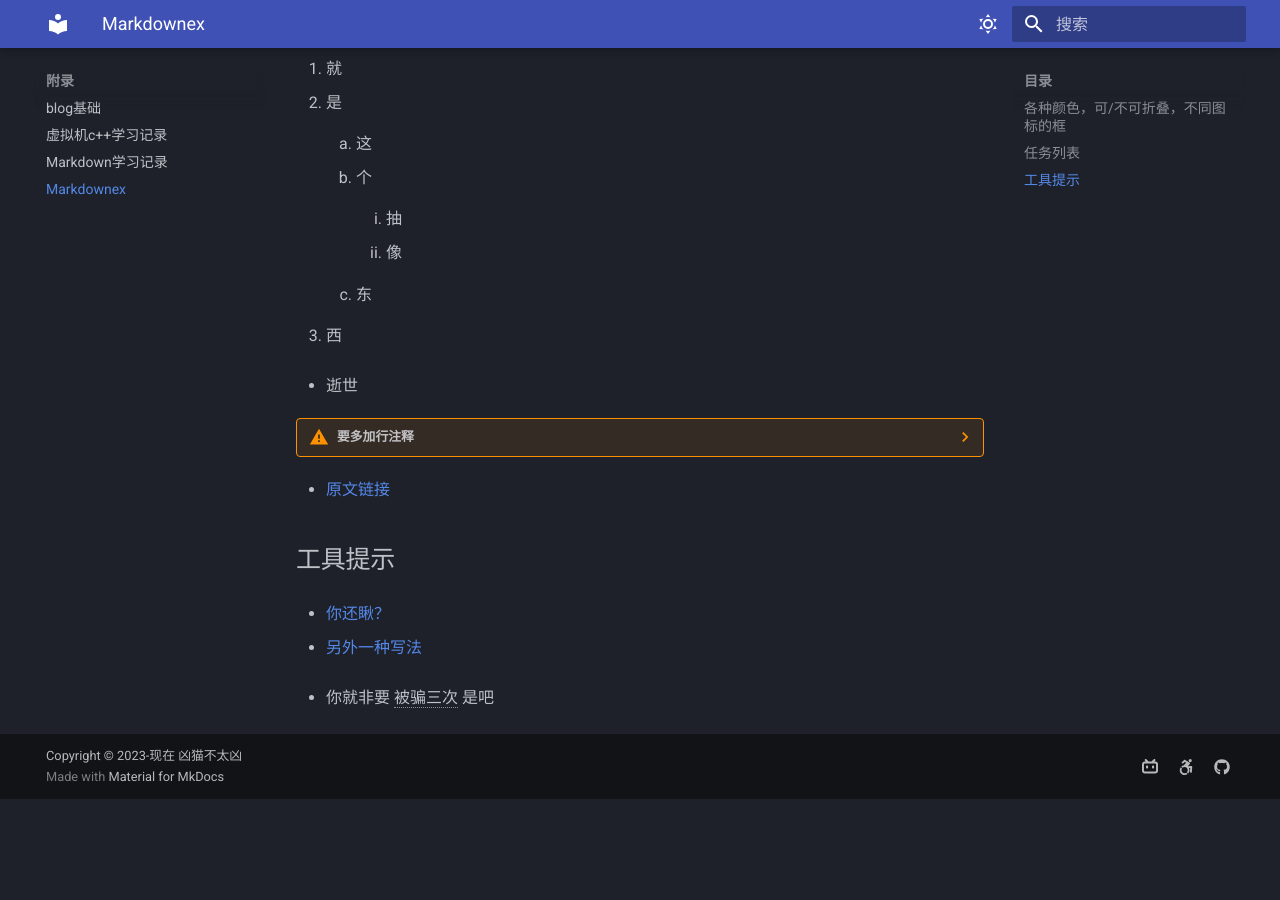
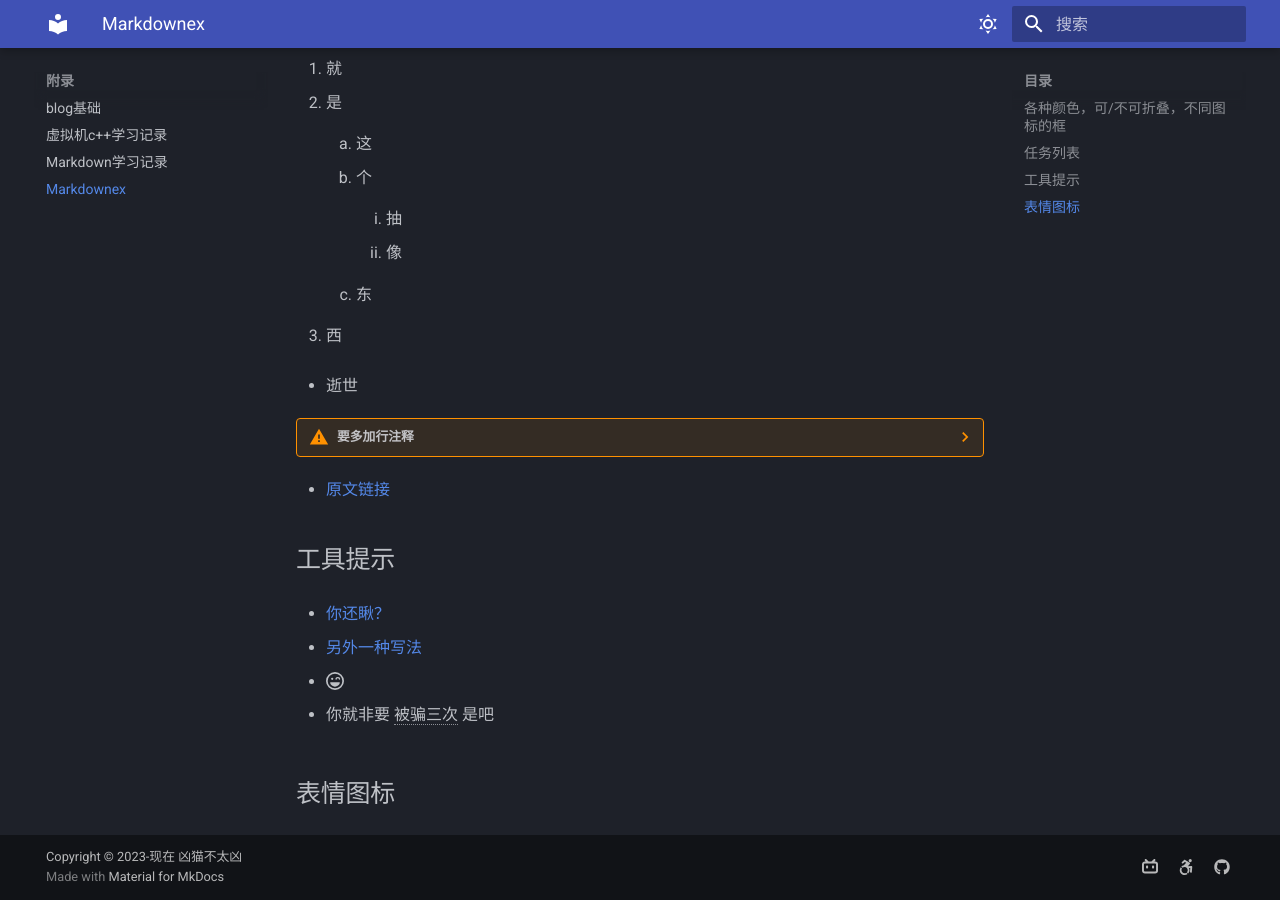
Before and after one commit to Xmbtx/xmbtx-blog, an MkDocs documentation site: the page built from docs/mkd/mkdex.md, in a window 1280 px wide and 900 px high, scrolled down 764 px. Built offline with MkDocs 1.6.1 and Material for MkDocs 9.7.7, drawn with Linux system fonts in a browser that asks for light colours; before the commit the page ends 1563 px from its top, so only the background shows below that.

Commit message:
2023-11-15_14:25:44 update

```diff
--- a/docs/mkd/mkdex.md
+++ b/docs/mkd/mkdex.md
@@ -60,8 +60,10 @@
 
 - [另外一种写法][111]
 
-<!---图标法--->
+- :fontawesome-regular-face-laugh-wink:{ title="你还是被骗了" }
 
 - 你就非要 被骗三次 是吧
 
 [111]: https://www.bilibili.com/video/BV1hq4y1s7VH/?spm_id_from=333.337.search-card.all.click "你又被骗了"
+
+## 表情图标
--- a/mkdocs.yml
+++ b/mkdocs.yml
@@ -42,6 +42,10 @@ markdown_extensions:
   - pymdownx.snippets: # 术语拓展
       auto_append: # 术语拓展
         - includes/abbreviations.md # 术语拓展
+  - attr_list # 表情图标拓展
+  - pymdownx.emoji: # 表情图标拓展
+      emoji_index: !!python/name:material.extensions.emoji.twemoji # 表情图标拓展
+      emoji_generator: !!python/name:material.extensions.emoji.to_svg # 表情图标拓展
 
 edit_uri: edit/main/docs
 
```
